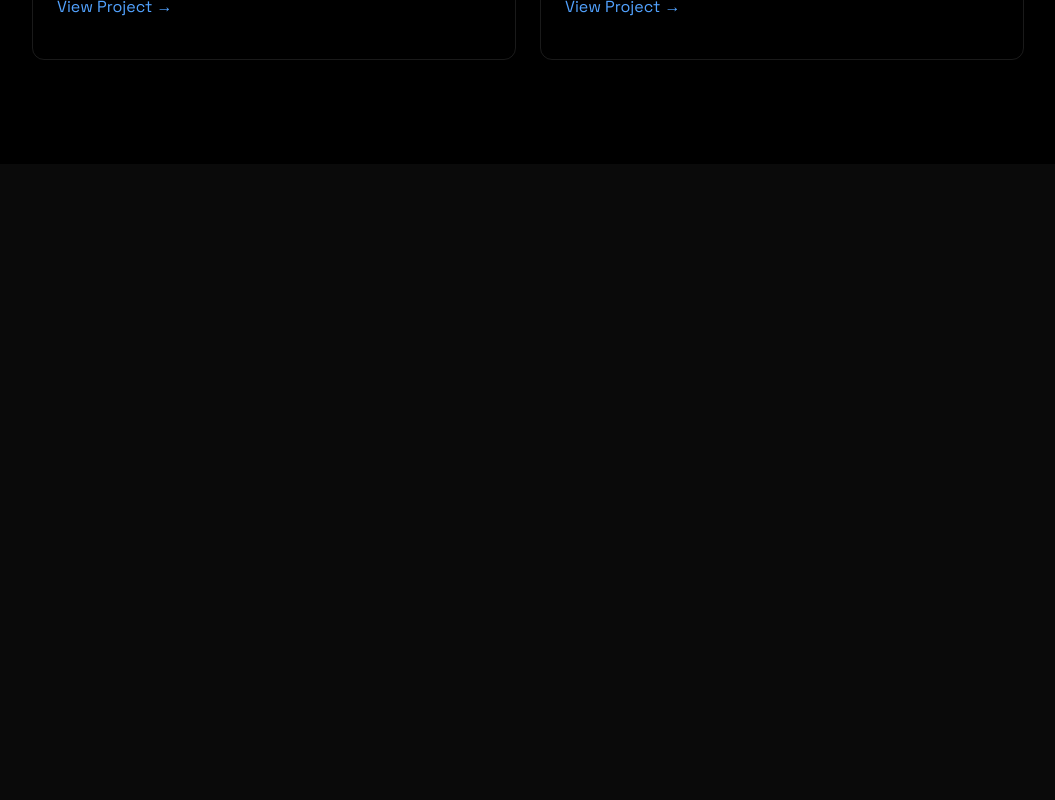
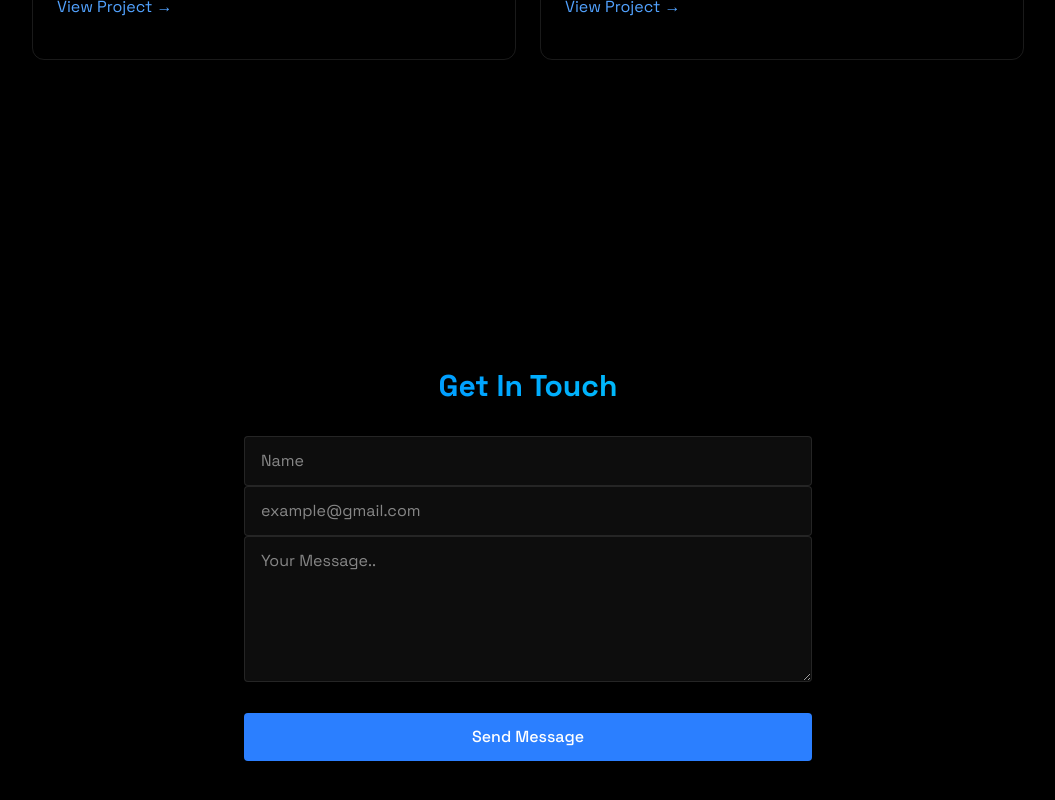
Before and after one commit to Ansh0305/Portfolio-React, a React (Vite) app: page / in a window 1280 px wide. Shown: the part 2460-3260 px from the top of the page, without its empty margins (112-1167 px from the left). Before the commit the page ends 2624 px from the top, so only its background shows below. Built offline with nearby package versions, Linux system fonts and the light colour scheme.

Commit message:
Created Contact component

```diff
--- a/src/App.jsx
+++ b/src/App.jsx
@@ -7,6 +7,7 @@
 import { Home } from './components/sections/Home';
 import { About } from './components/sections/About';
 import { Projects } from './components/sections/Projects';
+import { Contact } from './components/sections/Contact';
 
 function App() {
   const [isLoading, setIsLoading] = useState(false)
@@ -22,6 +23,7 @@
       <Home/>
       <About/>
       <Projects/>
+      <Contact/>
 
     </div>
     </>
--- a/src/components/NavBar.jsx
+++ b/src/components/NavBar.jsx
@@ -9,8 +9,7 @@
 
   return (
     <nav
-      className="fixed top-0
-         w-full z-40 bg-[rgba(10, 10, 10, 0.8)] backdrop-blur-lg border-b border-white/10 shadow-lg"
+      className="fixed top-0 w-full z-40 bg-[rgba(10, 10, 10, 0.8)] backdrop-blur-lg border-b border-white/10 shadow-lg"
     >
       <div className="max-w-5xl mx-auto px-4">
         <div className="flex justify-between items-center h-16">
--- a/src/components/sections/Contact.jsx
+++ b/src/components/sections/Contact.jsx
@@ -0,0 +1,48 @@
+import { RevealOnScroll } from "../RevealOnScroll";
+
+export const Contact = () => {
+    return (
+        <section
+            id="contact"
+            className="min-h-screen flex items-center justify-center py-20"
+        >
+            <RevealOnScroll>
+                <div className="px-4 w-150">
+                    <h2 className="text-3xl font-bold mb-8 bg-gradient-to-r from-blue-500 to-cyan-400 bg-clip-text text-transparent text-center">
+                        Get In Touch
+                    </h2>
+                    <form action="" className="space-y-6">
+                        <div className="relative">
+                            <input
+                                type="text"
+                                id="name"
+                                name="name"
+                                required
+                                className="w-full bg-white/5 border border-white/10 rounded px-4 py-3 text-white transition focus:outline-none focus:border-blue-500 focus:bg-blue-500/5"
+                                placeholder="Name"
+
+                            />
+                            <input
+                                type="email"
+                                id="email"
+                                name="email"
+                                required
+                                className="w-full bg-white/5 border border-white/10 rounded px-4 py-3 text-white transition focus:outline-none focus:border-blue-500 focus:bg-blue-500/5"
+                                placeholder="example@gmail.com"
+                            />
+                            <textarea
+                                id="email"
+                                name="message"
+                                rows={5}
+                                required
+                                className="w-full bg-white/5 border border-white/10 rounded px-4 py-3 text-white transition focus:outline-none focus:border-blue-500 focus:bg-blue-500/5"
+                                placeholder="Your Message.."
+                            />
+                        </div>
+                        <button type="submit" className="w-full bg-blue-500 text-white py-3 px-6 rounded font-medium transition relative overflow-hidden hover:-translate-y-0.5 hover: shadow-[0_0_15px_rgba(59, 130,246, 0.4)]">Send Message</button>
+                    </form>
+                </div>
+            </RevealOnScroll>
+        </section>
+    );
+};
--- a/src/components/sections/Home.jsx
+++ b/src/components/sections/Home.jsx
@@ -24,7 +24,7 @@
                     <a href="#projects" className="bg-blue-500 text-white py-3 px-6 rounded font-medium transition relative overflow-hidden hover: -translate-y-0.5 hover: shadow-[0_0_15px_rgba(59, 130,246, 0.4)]">
                         View Projects
                     </a>
-                    <a href="#contacts" className="border border-blue-500/50 text-blue-500 py-3 px-6 rounded font-medium transition-all duration-200 hover: -translate-y-0.5 hover: shadow-[0_0_15px_rgba(59, 130,246, 0.2)] hover: bg-blue-500/10">
+                    <a href="#contact" className="border border-blue-500/50 text-blue-500 py-3 px-6 rounded font-medium transition-all duration-200 hover: -translate-y-0.5 hover: shadow-[0_0_15px_rgba(59, 130,246, 0.2)] hover: bg-blue-500/10">
                         Contact Me
                     </a>
                 </div>
```
